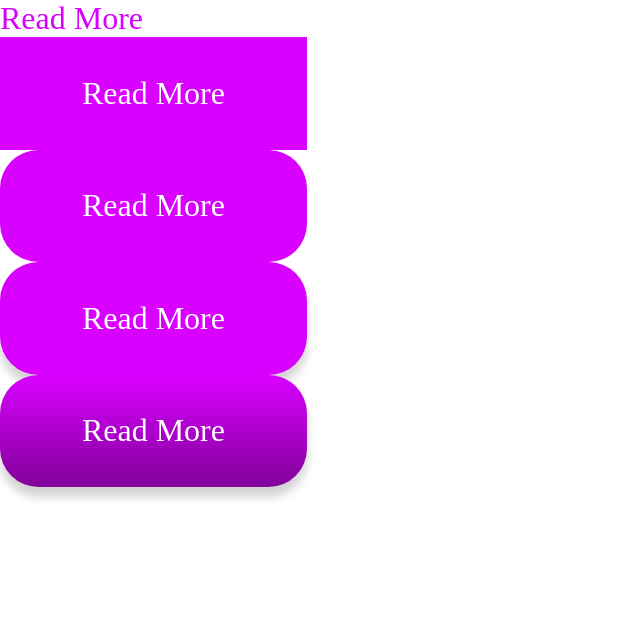
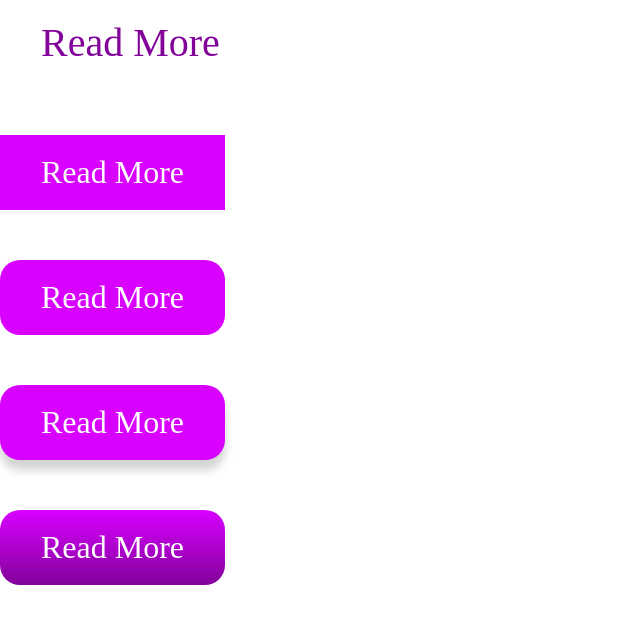
Before and after one commit to Spooky-Bear/Knapper-i-HTML-og-CSS, a plain HTML site: page index.html in a window 1280 px wide. Shown: the whole page, without its empty margins (0-640 px from the left). Drawn offline with Linux system fonts and the light colour scheme.

Commit message:
Simplified

```diff
--- a/assets/css/style.css
+++ b/assets/css/style.css
@@ -9,23 +9,30 @@ html{
     font-size: 62.5%;
 }
 
-.btn-default{
-    color: #D800ff;
-    font-size: 32px;
-    text-decoration: none;
+
+
+div{
+    margin-bottom: 50px;
 }
 
-.btn-default:hover{
+.btn{
+    font-size: 32px;
+    padding: 19px 41px;
+    color: #fff;
+    text-decoration: none;
+    display: inline-block;
+}
+
+.btn-simple{
+    color: #D800ff;
+}
+
+.btn-simple:hover{
     color: #82029A;
     font-size: 40px;
 }
 
 .btn-square{
-    display: inline-block;
-    color: #fff;
-    font-size: 32px;
-    padding: 1.18em 2.56em;
-    text-decoration: none;
     background-color: #D800ff;
 }
 
@@ -34,12 +41,7 @@ html{
 }
 
 .btn-border-radius{
-    display: inline-block;
-    color: #fff;
-    font-size: 32px;
-    padding: 1.18em 2.56em;
-    border-radius: 1.2em;
-    text-decoration: none;
+    border-radius: 20px;
     background-color: #D800ff;
 }
 
@@ -48,13 +50,8 @@ html{
 }
 
 .btn-box-shadow{
-    display: inline-block;
-    color: #fff;
-    font-size: 32px;
-    padding: 1.18em 2.56em;
-    border-radius: 1.2em;
+    border-radius: 20px;
     box-shadow: 0px 10px 10px lightgrey;
-    text-decoration: none;
     background-color: #D800ff;
 }
 
@@ -63,15 +60,9 @@ html{
 }
 
 .btn-gradient{
-    display: inline-block;
-    color: #fff;
-    font-size: 32px;
-    padding: 1.18em 2.56em;
-    border-radius: 1.2em;
+    border-radius: 20px;
     background: rgb(130,2,154);
-background: linear-gradient(0deg, rgba(130,2,154,1) 0%, rgba(216,0,255,1) 100%);
-    box-shadow: 0px 10px 10px lightgrey;
-    text-decoration: none;
+    background: linear-gradient(0deg, rgba(130,2,154,1) 0%, rgba(216,0,255,1) 100%);
     background-color: #D800ff;
 }
 
--- a/index.html
+++ b/index.html
@@ -8,14 +8,20 @@
     <link rel="stylesheet" href="/assets/css/style.css">
 </head>
 <body>
-    <a href="/" class="btn-default">Read More</a>
-    <br />
-    <a href="/" class="btn-square">Read More</a>
-    <br />
-    <a href="/" class="btn-border-radius">Read More</a>
-    <br />
-    <a href="/" class="btn-box-shadow">Read More</a>
-    <br />
-    <a href="/" class="btn-gradient">Read More</a>
+    <div>
+        <a href="/" class="btn btn-simple">Read More</a>
+    </div>
+    <div>
+        <a href="/" class="btn btn-square">Read More</a>
+    </div>
+    <div>
+        <a href="/" class="btn btn-border-radius">Read More</a>
+    </div>
+    <div>
+        <a href="/" class="btn btn-box-shadow">Read More</a>
+    </div>
+    <div>
+        <a href="/" class="btn btn-gradient">Read More</a>
+    </div>
 </body>
 </html>
```
